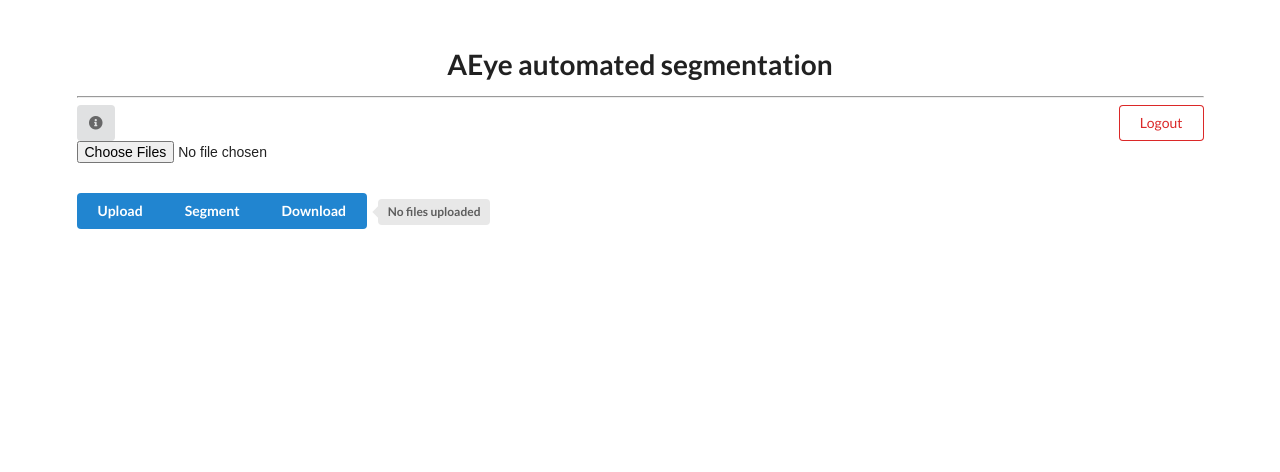
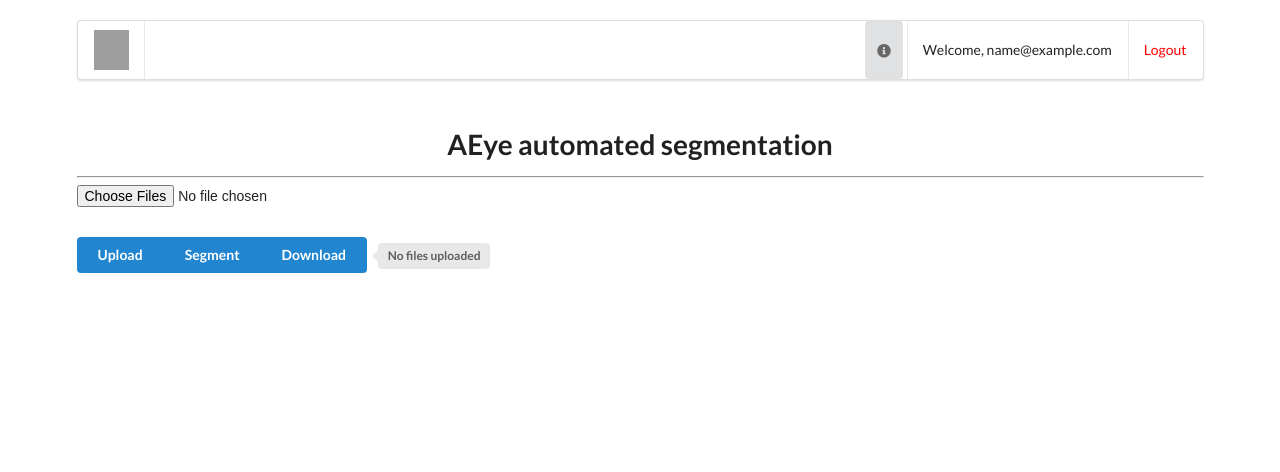
Before and after one commit to jijiduc/a-eye_web_dev_jeremy, a Flask app: page /index in a window 1280 px wide. Shown: the top 472 px of the page. After the commit the page ends 273 px from the top, so only its background shows below. Run offline with Flask 2, Linux system fonts and the light colour scheme; the visitor is signed in with stand-in values (Sample User, id 1); parts of the project's set-up code (start-up, migrations or seed data) failed here and were passed over; grey boxes are pictures that could not be loaded.

Commit message:
end of the day

```diff
--- a/app.py
+++ b/app.py
@@ -122,9 +122,7 @@ def index():
 
 @app.route('/informations')
 def informations():
-    if 'username' in session:
-        return render_template('informations.html')
-    return redirect(url_for('login'))
+    return render_template('informations.html')
 
 
 @app.route('/logout')
--- a/templates/base.html
+++ b/templates/base.html
@@ -8,6 +8,14 @@
     <link rel="icon" type="image/x-icon" href="{{ url_for('static', filename='images/favicon.ico') }}">
     <link rel="stylesheet" href="https://cdn.jsdelivr.net/npm/semantic-ui@2.4.2/dist/semantic.min.css">
     <script src="https://cdn.jsdelivr.net/npm/semantic-ui@2.4.2/dist/semantic.min.js"></script>
+    <style>
+        .logout-link {
+            color: red !important;
+        }
+        .login-link {
+            color: green !important;
+        }
+    </style>
 </head>
 <body>
     <div class="ui container" style="margin-top: 20px;">
@@ -16,11 +24,15 @@
                 <img src="{{ url_for('static', filename='images/logo.png') }}" alt="Logo" style="height: 40px;">
             </a>
             <div class="right menu">
+                <!-- Information button -->
+                <a class="ui icon button" href="{{ url_for('informations') }}" target="_blank" title="Informations" style="display: flex; align-items: center;">
+                    <i class="info circle icon"></i>
+                </a>
                 {% if 'username' in session %}
                     <div class="item">Welcome, {{ session['username'] }}</div>
-                    <a href="{{ url_for('logout') }}" class="item">Logout</a>
+                    <a href="{{ url_for('logout') }}" class="item logout-link">Logout</a>
                 {% else %}
-                    <a href="{{ url_for('login') }}" class="item">Login</a>
+                    <a href="{{ url_for('login') }}" class="item login-link">Login</a>
                     <a href="{{ url_for('register') }}" class="item">Register</a>
                 {% endif %}
             </div>
--- a/templates/index.html
+++ b/templates/index.html
@@ -1,3 +1,8 @@
+{% extends "base.html" %}
+
+{% block title %}Home{% endblock %}
+
+{% block content %}
 <!DOCTYPE html>
 <html lang="en">
 
@@ -20,13 +25,6 @@
     <h1 class="ui center aligned header">AEye automated segmentation</h1>
     <hr>
 
-    <!-- Logout button -->
-    <a class="ui red basic right floated button" href="/logout">Logout</a>
-
-    <!-- Information button -->
-    <a class="ui icon button" href="/informations" target="_blank" title="Informations">
-      <i class="info circle icon"></i>
-    </a>
 
     <!-- Choose and upload form -->
     <form method="POST" action="/" enctype="multipart/form-data">
@@ -69,3 +67,4 @@
 </body>
 
 </html>
+{% endblock %}
```
